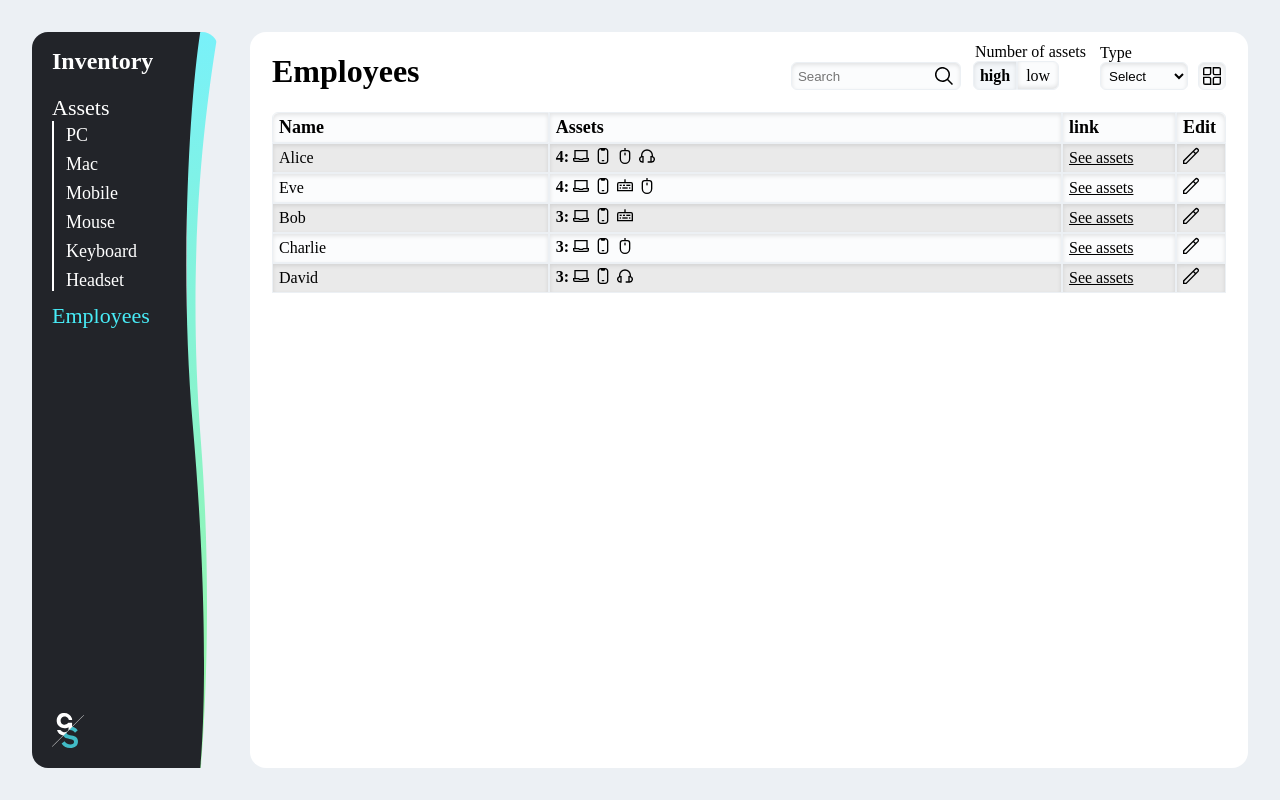
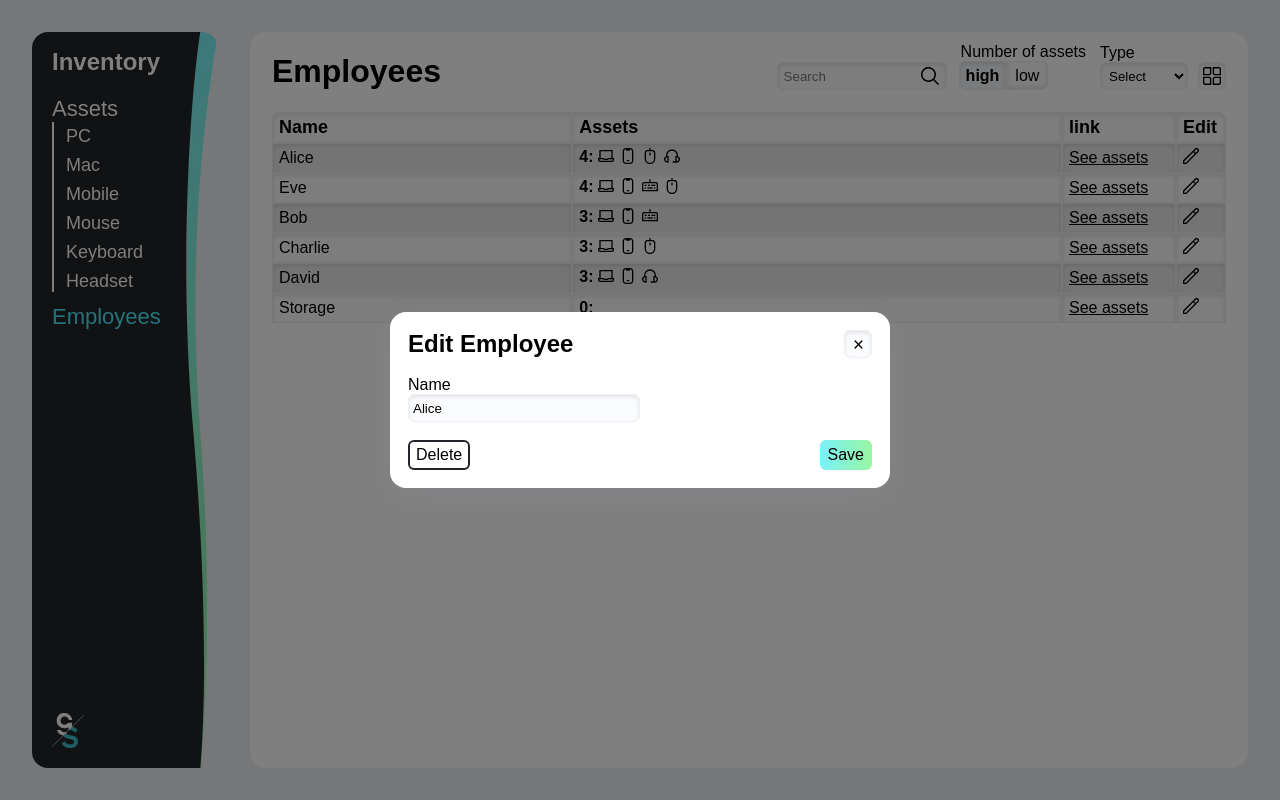
Before and after one commit to sturla1511/Fagprove, a Nuxt app: page /employees in a window 1280 px wide. Both pictures are taken after a click on the button 1191 px from the left and 157 px from the top of the page. Built offline with nearby package versions, Linux system fonts and the light colour scheme.

Commit message:
created edit and delete

```diff
--- a/assets/css/main.scss
+++ b/assets/css/main.scss
@@ -50,6 +50,30 @@ body {
     background-position: right;
     background-repeat: no-repeat;
   }
+  button {
+    display: flex;
+    justify-content: center;
+    align-items: center;
+    background: $gray-100;
+    border: 1px solid $gray-200;
+    box-shadow: inset 0px 2px 4px rgba(0, 0, 0, 0.1);
+    border-radius: 6px;
+    padding: 4px;
+    width: 28px;
+    height: 28px;
+    cursor: pointer;
+    margin: auto 0 0;
+
+    &:hover {
+      background: $gray-300;
+    }
+    img {
+      width: 18px;
+      height: 18px;
+    }
+  }
+}
+
 fieldset {
   display: flex;
   border: 0;
@@ -95,27 +119,49 @@ body {
     padding: 4px;
     height: 28px;
   }
-  }
-  button {
+  input {
     display: flex;
-    justify-content: center;
-    align-items: center;
     background: $gray-100;
     border: 1px solid $gray-200;
     box-shadow: inset 0px 2px 4px rgba(0, 0, 0, 0.1);
     border-radius: 6px;
     padding: 4px;
-    width: 28px;
-    height: 28px;
-    cursor: pointer;
-    margin: auto 0 0;
-
-    &:hover {
-      background: $gray-300;
-    }
-    img {
-      width: 18px;
     height: 18px;
   }
 }
+
+form {
+  display: flex;
+  flex-flow: column;
+  gap: 16px;
+  width: 100%;
+  .form-row {
+    display: flex;
+    gap: 16px;
+    & > * {
+      width: 50%;
     }
+  }
+  label {
+    display: flex;
+    flex-flow: column;
+  }
+}
+
+form {
+  display: flex;
+  flex-flow: column;
+  gap: 16px;
+  width: 100%;
+  .form-row {
+    display: flex;
+    gap: 16px;
+    & > * {
+      width: 50%;
+    }
+  }
+  label {
+    display: flex;
+    flex-flow: column;
+  }
+}
--- a/assets/css/partials/_typography.scss
+++ b/assets/css/partials/_typography.scss
@@ -0,0 +1,3 @@
+html {
+  font-family: 'Red Hat Text', sans-serif;
+}
--- a/components/AssetCard.vue
+++ b/components/AssetCard.vue
@@ -1,34 +1,52 @@
 <script setup>
+import { ref } from "vue"
 import { typeIcon, typeColor } from "~/utils/types.ts";
 import { useInventoryStore } from "~/stores/inventory.ts"
+import EditModal from "~/components/EditModal.vue";
 
 const inventory = useInventoryStore()
 
 const props = defineProps({
+  id: String,
   name: String,
   serialNumber: String,
   type: String,
   employee: String
 });
 
-const employeeName = await inventory.getEmployeeName(props.employee)
+let card = ref({
+  id: props.id,
+  name: props.name,
+  serialNumber: props.serialNumber,
+  type: props.type,
+  employee: props.employee
+})
+
+async function updatedItem(event) {
+  card.value = event
+  employeeName.value = await inventory.getEmployeeName(card.value.employee)
+}
+
+let employeeName = ref(await inventory.getEmployeeName(card.value.employee))
 </script>
 
 <template>
   <div class="card-container">
     <div class="card-header">
-      <div class="icon" :style="'background-color: ' + typeColor(type)">
-        <img :src="typeIcon(type)">
+      <div class="icon" :style="'background-color: ' + typeColor(card.type)">
+        <img :src="typeIcon(card.type)">
       </div>
-      <div class="type" :style="'background-color: ' + typeColor(type)">{{ type }}</div>
+      <div class="type" :style="'background-color: ' + typeColor(card.type)">{{ card.type }}</div>
     </div>
-    <h2>{{ name }}</h2>
-    <span class="serial-number">{{ serialNumber }}</span>
+    <h2>{{ card.name }}</h2>
+    <span class="serial-number">{{ card.serialNumber }}</span>
     <div class="card-footer">
       <span>{{ employeeName }}</span>
-      <button>
-        <img class="edit" src="/icon/pencil.svg" alt="edit asset">
-      </button>
+      <EditModal
+        edit="asset"
+        :form="card"
+        @updated-item="updatedItem"
+      />
     </div>
   </div>
 </template>
@@ -82,21 +100,6 @@ const employeeName = await inventory.getEmployeeName(props.employee)
     span {
       margin-top: auto;
     }
-    button {
-      cursor: pointer;
-      padding: 0;
-      border: 0;
-      background-color: transparent;
-      .edit {
-        width: 20px;
-        height: 22px;
-      }
-      &:hover {
-        .edit {
-          width: 22px;
-        }
-      }
-    }
   }
 }
 </style>
--- /dev/null
+++ b/components/AssetForm.vue
@@ -0,0 +1,91 @@
+<script setup>
+import { ref } from "vue"
+import { useInventoryStore } from "~/stores/inventory.ts"
+import { types, typeIcon, typeColor } from "~/utils/types.ts";
+
+const inventory = useInventoryStore()
+
+const props = defineProps({
+  form: Object
+});
+const emit = defineEmits(['updated-form']);
+
+let employees = ref(await inventory.getEmployees())
+
+let editForm = ref({
+  id: props?.form?.id,
+  name: props?.form?.name,
+  serialNumber: props?.form?.serialNumber,
+  type: props?.form?.type,
+  employee: props?.form?.employee
+})
+
+function updateValue(event) {
+  editForm.value[event?.target?.id] = event?.target?.value
+  emit('updated-form', editForm.value)
+}
+</script>
+
+<template>
+  <form>
+    <div class="form-row">
+      <label for="name">
+        Name
+        <input
+          id="name"
+          name="name"
+          type="text"
+          :value="form?.name"
+          @input="updateValue"
+        >
+      </label>
+      <label for="serialNumber">
+        Serial Number
+        <input
+          id="serialNumber"
+          name="serialNumber"
+          type="text"
+          :value="form?.serialNumber"
+          @input="updateValue"
+        >
+      </label>
+    </div>
+    <div class="form-row">
+      <label for="type">
+        Type
+        <select id="type" name="type" @input="updateValue">
+          <option value="">
+            Select type
+          </option>
+          <option
+            v-for="(type, index) in types"
+            :key="index"
+            :value="type"
+            :selected="form?.type === type"
+          >
+            {{ type }}
+          </option>
+        </select>
+      </label>
+      <label for="employee">
+        Employee
+        <select id="employee" name="employee" @input="updateValue">
+          <option value="">
+            Select employee
+          </option>
+          <option
+              v-for="(employee, index) in employees"
+              :key="index"
+              :value="employee?.id"
+              :selected="form?.employee === employee?.id"
+          >
+            {{ employee?.name }}
+          </option>
+        </select>
+      </label>
+    </div>
+  </form>
+</template>
+
+<style scoped lang="scss">
+</style>
--- a/components/DeleteModal.vue
+++ b/components/DeleteModal.vue
@@ -1,23 +1,66 @@
 <script setup>
+import {ref} from "vue";
+import { useInventoryStore } from "~/stores/inventory.ts"
 
+const inventory = useInventoryStore()
+
+const props = defineProps({
+  edit: String,
+  form: Object
+});
+const emit = defineEmits(['deleted-item']);
+
+let isDeleteModalOpen = ref(false);
+
+let errorMessage = ref('')
+
+function deleteItem() {
+  errorMessage.value = "";
+  let result = ref()
+
+  if (props.edit === 'asset') {
+    result.value = inventory.deleteAsset(props?.form?.id)
+  } else if (props.edit === 'employee') {
+    result.value = inventory.deleteEmployee(props?.form?.id)
+  }
+
+  if (result?.value?.status?.value === "error") {
+    errorMessage.value = "Failed to delete " + props?.edit;
+  } else {
+    isDeleteModalOpen.value = false
+    emit('deleted-item', props?.form?.id)
+  }
+}
 </script>
 
 <template>
-  <Modal>
+  <Modal v-model:isModalOpen="isDeleteModalOpen" :backdrop-radius="true">
     <template #header>
-      <h2>Delete Asset</h2>
+      <h2>Delete {{ edit === 'employee' ? 'Employee' : 'Asset' }}</h2>
     </template>
     <template #main>
-
+      <div>Are you sure you want to delete</div>
+      <div class="item-to-delete" v-if="form?.name">
+        {{ form.name }}
+      </div>
+      <div v-if="form?.serialNumber">
+        {{ form.serialNumber }}
+      </div>
     </template>
     <template #footer>
-      <button class="button-outline">
+      <button class="button-outline" @click="deleteItem">
         Delete
       </button>
     </template>
   </Modal>
+  <button class="button-outline" @click="isDeleteModalOpen = true">
+    Delete
+  </button>
 </template>
 
-<style scoped>
-
+<style scoped lang="scss">
+  .item-to-delete {
+    font-size: 20px;
+    font-weight: bold;
+  }
 </style>
--- a/components/EditModal.vue
+++ b/components/EditModal.vue
@@ -1,26 +1,89 @@
 <script setup>
+import { ref } from "vue"
+import AssetForm from "~/components/AssetForm.vue";
+import { useInventoryStore } from "~/stores/inventory.ts"
 
+const inventory = useInventoryStore()
+
+const props = defineProps({
+  edit: String,
+  form: Object
+});
+const emit = defineEmits(['updated-item']);
+
+let isModalOpen = ref(false);
+
+let editedForm = ref(props.form)
+let errorMessage = ref('')
+
+function changeForm(event) {
+  editedForm.value = { ...editedForm.value, ...event}
+}
+
+function saveChanges() {
+  errorMessage.value = "";
+  let result = ref()
+
+  if (props.edit === 'asset') {
+    result.value = inventory.updateAsset(editedForm.value)
+  } else if (props.edit === 'employee') {
+    result.value = inventory.updateEmployeesName(editedForm.value)
+  }
+
+  if (result?.value?.status?.value === "error") {
+    errorMessage.value = "Failed to update " + props?.edit;
+  } else {
+    isModalOpen.value = false
+    emit('updated-item', editedForm.value)
+  }
+}
 </script>
 
 <template>
-  <Modal>
+  <Modal v-model:isModalOpen="isModalOpen">
     <template #header>
-      <h2>Edit Asset</h2>
+      <h2>Edit {{ edit === 'employee' ? 'Employee' : 'Asset' }}</h2>
     </template>
     <template #main>
-
+      <AssetForm
+        v-if="edit === 'asset'"
+        :form="form"
+        @updated-form="changeForm"
+      />
+      <EmployeeForm
+        v-else-if="edit === 'employee'"
+        :form="form"
+        @updated-form="changeForm"
+      />
     </template>
     <template #footer>
-      <button class="button-outline" @click="isOpen = false">
-        Delete
-      </button>
-      <button class="button-gradiant">
+      <DeleteModal :edit="edit" :form="form" />
+      <button class="button-gradiant" @click="saveChanges">
         Save
       </button>
     </template>
   </Modal>
+  <button class="open-modal" @click="isModalOpen = true">
+    <img class="edit" src="/icon/pencil.svg" alt="edit asset">
+  </button>
 </template>
 
-<style scoped>
-
+<style scoped lang="scss">
+.open-modal {
+  cursor: pointer;
+  padding: 0;
+  border: 0;
+  background-color: transparent;
+  max-height: 100%;
+  .edit {
+    width: 16px;
+    height: 18px;
+    max-height: 100%;
+  }
+  &:hover {
+    .edit {
+      width: 18px;
+    }
+  }
+}
 </style>
--- a/components/EmployeeCard.vue
+++ b/components/EmployeeCard.vue
@@ -11,6 +11,12 @@ const props = defineProps({
   assets: Array
 });
 
+let card = ref({
+  id: props.id,
+  name: props.name,
+  assets: props.assets
+})
+
 let assets = ref([])
 async function getAssets() {
   assets.value = []
@@ -22,12 +28,16 @@ async function getAssets() {
 }
 
 await getAssets()
+
+async function updatedItem(event) {
+  card.value = event
+}
 </script>
 
 <template>
   <nuxt-link class="card-container" :to="{ path: '/assets', query: { employee: id } }">
     <div class="card-header">
-      <h2>{{ name }}</h2>
+      <h2>{{ card?.name }}</h2>
       <div class="type">
         {{ assets?.length }} assets
       </div>
--- /dev/null
+++ b/components/EmployeeForm.vue
@@ -0,0 +1,45 @@
+<script setup>
+import { ref } from "vue"
+import { useInventoryStore } from "~/stores/inventory.ts"
+
+const inventory = useInventoryStore()
+
+const props = defineProps({
+  form: Object
+});
+
+const emit = defineEmits(['updated-form']);
+
+let employees = ref(await inventory.getEmployees())
+
+let editForm = ref({
+  id: props?.form?.id,
+  name: props?.form?.name
+})
+
+function updateValue(event) {
+  editForm.value[event?.target?.id] = event?.target?.value
+  console.log(editForm.value)
+  emit('updated-form', editForm.value)
+}
+</script>
+
+<template>
+  <form>
+    <div class="form-row">
+      <label for="name">
+        Name
+        <input
+          id="name"
+          name="name"
+          type="text"
+          :value="form?.name"
+          @input="updateValue"
+        >
+      </label>
+    </div>
+  </form>
+</template>
+
+<style scoped lang="scss">
+</style>
--- a/components/EmployeeTable.vue
+++ b/components/EmployeeTable.vue
@@ -24,6 +24,10 @@ async function addAssets() {
 }
 
 await addAssets()
+
+async function updatedItem(event, id) {
+  employeeList.value[id] = event
+}
 </script>
 
 <template>
@@ -57,9 +61,11 @@ await addAssets()
           </nuxt-link>
         </td>
         <td class="edit-column">
-          <button>
-            <img class="edit" src="/icon/pencil.svg" alt="edit asset">
-          </button>
+          <EditModal
+            edit="employee"
+            :form="employeeList[rowIndex]"
+            @updated-item="updatedItem($event, rowIndex)"
+          />
         </td>
       </tr>
       <tr v-if="employeeList.length === 0" :class="'row-odd'">
--- a/components/Modal.vue
+++ b/components/Modal.vue
@@ -1,22 +1,29 @@
 <script setup>
 import { ref } from "vue"
 
-let isOpen = ref(true)
+const props = defineProps({
+  isModalOpen: Boolean,
+  backdropRadius: Boolean,
+});
+
+
+const emit = defineEmits(['update:isModalOpen']);
 </script>
 
 <template>
   <div
-    v-if="isOpen"
+    v-if="isModalOpen"
     class="modal-backdrop"
-    @click.stop="isOpen = false"
+    :style="(backdropRadius ? 'border-radius: 16px;' : '')"
+    @click.stop="emit('update:isModalOpen', false)"
   />
   <div
-    v-if="isOpen"
+    v-if="isModalOpen"
     class="modal"
   >
     <div class="modal-header">
       <slot name="header" />
-      <button @click="isOpen = false">
+      <button @click="emit('update:isModalOpen', false)">
         <img src="/icon/closex.svg" alt="close">
       </button>
     </div>
@@ -31,15 +38,18 @@ let isOpen = ref(true)
 
 <style lang="scss">
   .modal-backdrop {
+    z-index: 99;
     position: absolute;
     top: 0;
     bottom: 0;
     right: 0;
     left: 0;
-    background-color: transparentize($gray-700, 0.5);
+    background-color: black;
     cursor: pointer;
+    opacity: 0.5;
   }
   .modal {
+    z-index: 100;
     display: flex;
     flex-flow: column;
     position: absolute;
@@ -50,10 +60,11 @@ let isOpen = ref(true)
     margin: auto;
     background-color: $white;
     width: 500px;
-    height: 500px;
+    height: fit-content;
     max-height: 100vh;
     max-width: 100vh;
     border-radius: 16px;
+    box-shadow: rgba(149, 157, 165, 0.2) 0 8px 24px;
     .modal-header {
       display: flex;
       justify-content: space-between;
@@ -78,6 +89,13 @@ let isOpen = ref(true)
           background: $gray-300;
         }
       }
+    }
+    .modal-main {
+      display: flex;
+      flex-flow: column;
+      padding: 0 18px;
+      width: 100%;
+      max-width: calc(100% - 36px);
     }
     .modal-footer {
       display: flex;
--- a/stores/inventory.ts
+++ b/stores/inventory.ts
@@ -47,6 +47,7 @@ const mockAssets: Array<Asset> = [
 
 // chatGpt generated mock data
 const mockEmployees: Array<Employee> = [
+    { id: "0", name: "Storage", assets: [] },
     { id: "1", name: "Alice", assets: ["1", "2", "3", "4"] },
     { id: "2", name: "Bob", assets: ["5", "6", "7"] },
     { id: "3", name: "Charlie", assets: ["8", "9", "10"] },
@@ -78,7 +79,7 @@ export const useInventoryStore = defineStore("Inventory", {
         },
         async getAsset(id: string): Promise<Asset> {
             /*if (this?.Assets?.length === 0) {
-                await getEmployees():
+                await getAssets():
             }*/
             const index = this.Assets.findIndex((asset: Asset) => asset.id === id);
             if (index !== -1) {
@@ -101,7 +102,39 @@ export const useInventoryStore = defineStore("Inventory", {
                 }
             }*/
         },
-        async updateAssets(asset: Asset) {
+        async deleteAsset(id: string) {
+            /*if (this?.Assets?.length === 0) {
+                await getAssets():
+            }*/
+            const index = this.Assets.findIndex((asset: Asset) => asset.id === id);
+            if (index !== -1) {
+                const employeeIndex = this.Employees.findIndex((employee: Employee) => employee.id === this.Assets[index].empolyee);
+                if (employeeIndex !== -1) {
+                    const employeeAssetIndex = this.Employees[employeeIndex].assets.findIndex((asset: string) => asset === id);
+                    if (employeeAssetIndex !== -1) {
+                        this.Employees[employeeIndex].assets.slice(employeeAssetIndex, 1)
+                    }
+                }
+                this.Assets.slice(index, 1);
+            }
+            /*else {
+                try {
+                    const { data } = await useFetch(
+                        `/api/assets/${id}`,
+                        {
+                            method: "DELETE",
+                            headers: {
+                                "Content-Type": "application/json",
+                            },
+                        },
+                    );
+                    return data?.value;
+                } catch (error) {
+                    throw error;
+                }
+            }*/
+        },
+        async updateAsset(asset: Asset) {
             const index = this.Assets.findIndex((a: Asset) => a.id === asset.id);
             if (index !== -1) {
                 this.Assets[index] = asset
@@ -142,18 +175,34 @@ export const useInventoryStore = defineStore("Inventory", {
                 throw error;
             }*/
         },
-        async getEmployeeByName(name: string): Promise<Employee> {
+        async deleteEmployee(id: string) {
             /*if (this?.Employees?.length === 0) {
-                await getEmployees()
+                await getEmployees():
             }*/
-            const index = this.Employees.findIndex((e: Employee) => e.name === name);
-            return this.Employees[index];
-        },
-        async getEmployeesNames(): Promise<Array<Employee>> {
-            /*if (this?.Employees?.length === 0) {
-                await getEmployees()
+            const index = this.Employees.findIndex((employee: Employee) => employee.id === id);
+            if (index !== -1) {
+                for (let i = 0; i < this.Employees[index].assets; i++) {
+                    let asset = await this.getAsset(this.Employees[index].assets[i])
+                    await this.updateAsset({...asset, employee: "0"})
+                }
+                this.Employees.slice(index, 1);
+            }
+            /*else {
+                try {
+                    const { data } = await useFetch(
+                        `/api/employee/${id}`,
+                        {
+                            method: "DELETE",
+                            headers: {
+                                "Content-Type": "application/json",
+                            },
+                        },
+                    );
+                    return data?.value;
+                } catch (error) {
+                    throw error;
+                }
             }*/
-            return this.Employees?.map((employee: Employee) => employee.name);
         },
         async getEmployeeName(id: string): string {
             /*if (this?.Employees?.length === 0) {
@@ -162,10 +211,10 @@ export const useInventoryStore = defineStore("Inventory", {
             const index = this.Employees.findIndex((e: Employee) => e.id === id);
             return this.Employees[index]?.name;
         },
-        async updateEmployees(employee: Employee) {
+        async updateEmployeesName(employee: Employee) {
             const index = this.Employees.findIndex((e: Employee) => e.id === employee.id);
             if (index !== -1) {
-                this.Employees[index] = employee
+                this.Employees[index] = {...this.Employees[index], name: employee.name}
             }
             /*try {
                 const result = await useFetch(
```
Also changed, not shown: components/AssetTable.vue (+10 -4 lines). Lines whose indentation alone changed are shown as unchanged.
